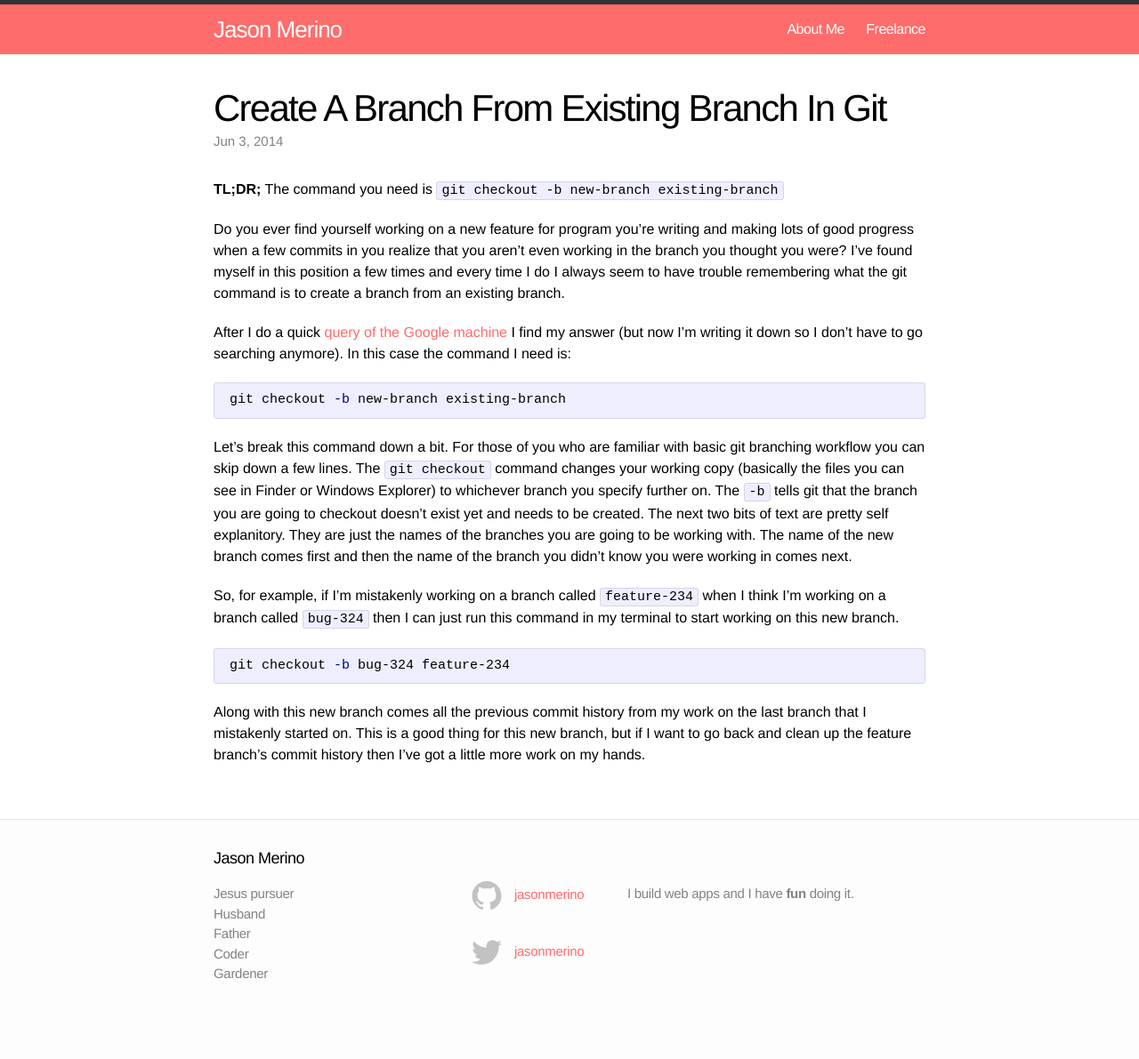
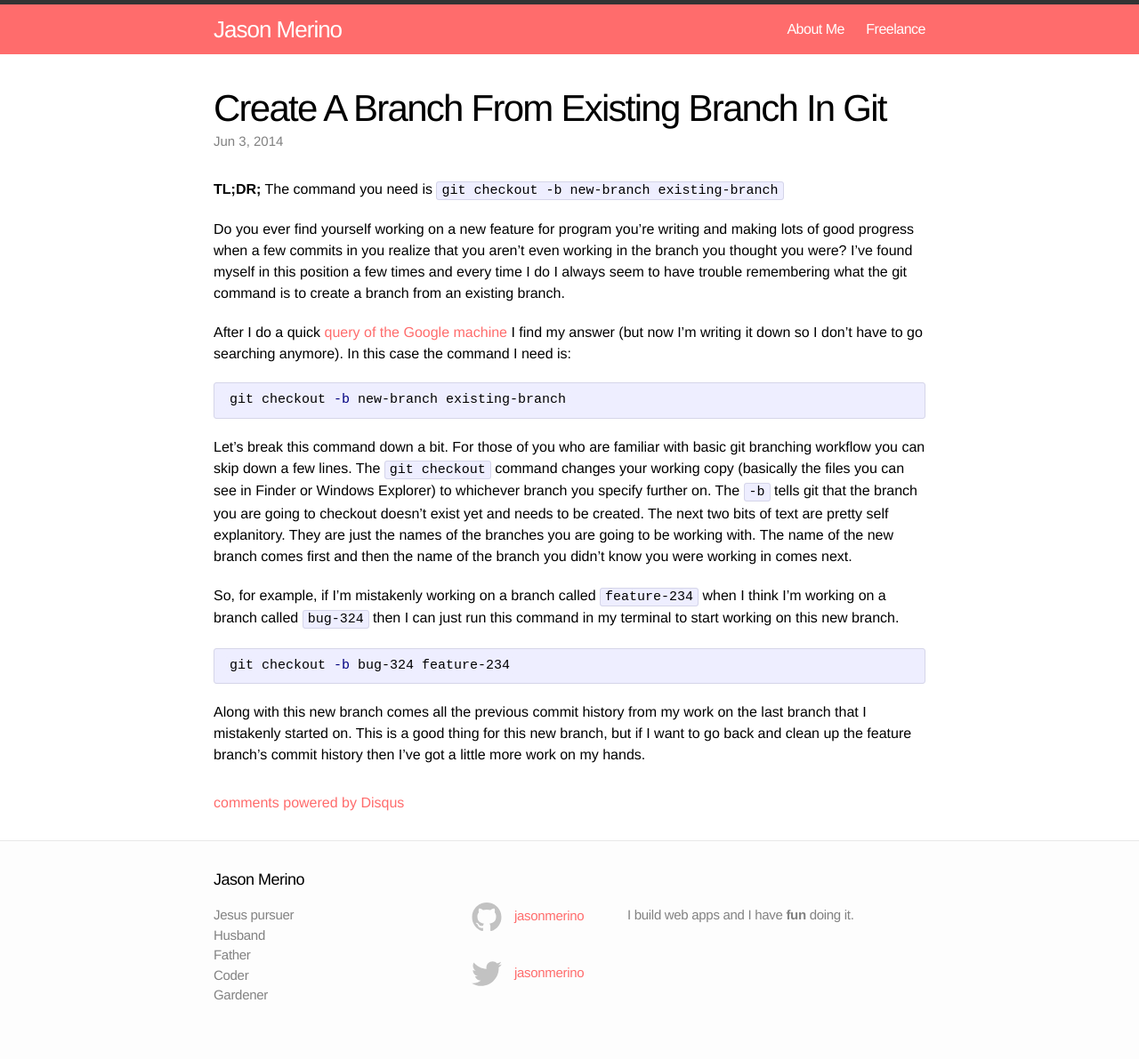
Before and after one commit to jasonmerino/jasonmerino.github.io, a Jekyll site: the page built from _posts/2014-06-03-create-a-branch-from-existing-branch-in-git.md, in a window 1280 px wide. Shown: the whole page at 89% size. Built offline with Jekyll 4.4.1, drawn with Linux system fonts in a browser that asks for light colours; Markdown is read by kramdown in place of the engine named in the settings; comment, search, counter and statistics services are not loaded; before the commit the page ends 1167 px from its top, so only the background shows below that; some of the changed lines change nothing that is shown.

Commit message:
Adds dusqus commenting to posts.

```diff
--- a/_config.yml
+++ b/_config.yml
@@ -4,6 +4,8 @@
 baseurl: ""
 url: "http://jasonmerino.github.io"
 username: "jasonmerino"
+disqus:
+  shortname: "jasonmerino"
 
 # Build settings
 markdown: redcarpet
--- /dev/null
+++ b/_includes/disqus.html
@@ -0,0 +1,13 @@
+<div id="disqus_thread"></div>
+<script type="text/javascript">
+	var disqus_shortname = '{{ site.disqus.shortname }}';
+
+	/* * * DON'T EDIT BELOW THIS LINE * * */
+	(function() {
+		var dsq = document.createElement('script'); dsq.type = 'text/javascript'; dsq.async = true;
+		dsq.src = '//' + disqus_shortname + '.disqus.com/embed.js';
+		(document.getElementsByTagName('head')[0] || document.getElementsByTagName('body')[0]).appendChild(dsq);
+	})();
+</script>
+<noscript>Please enable JavaScript to view the <a href="http://disqus.com/?ref_noscript">comments powered by Disqus.</a></noscript>
+<a href="http://disqus.com" class="dsq-brlink">comments powered by <span class="logo-disqus">Disqus</span></a>
--- a/_layouts/post.html
+++ b/_layouts/post.html
@@ -12,4 +12,6 @@
 	{{ content }}
 	</article>
 
+	{% include disqus.html %}
+
 </div>
```
Lines whose indentation alone changed are shown as unchanged.
